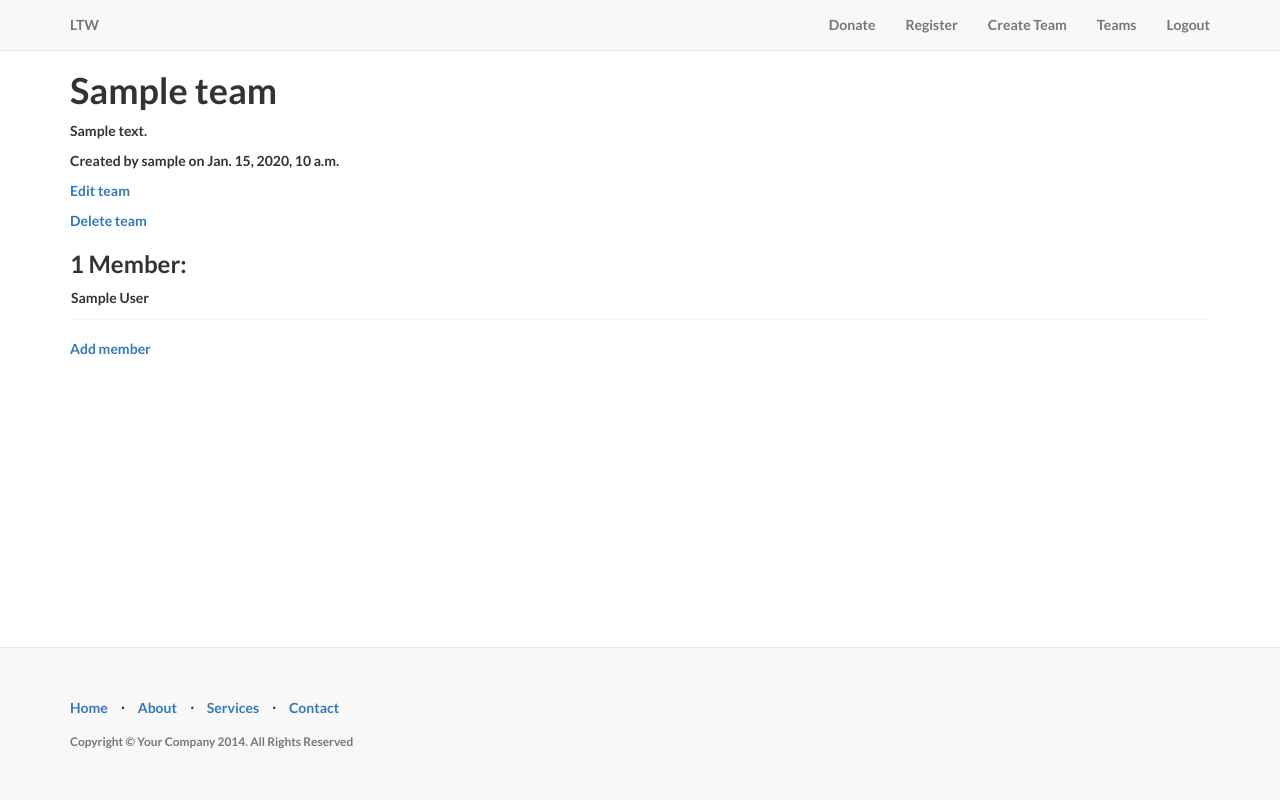
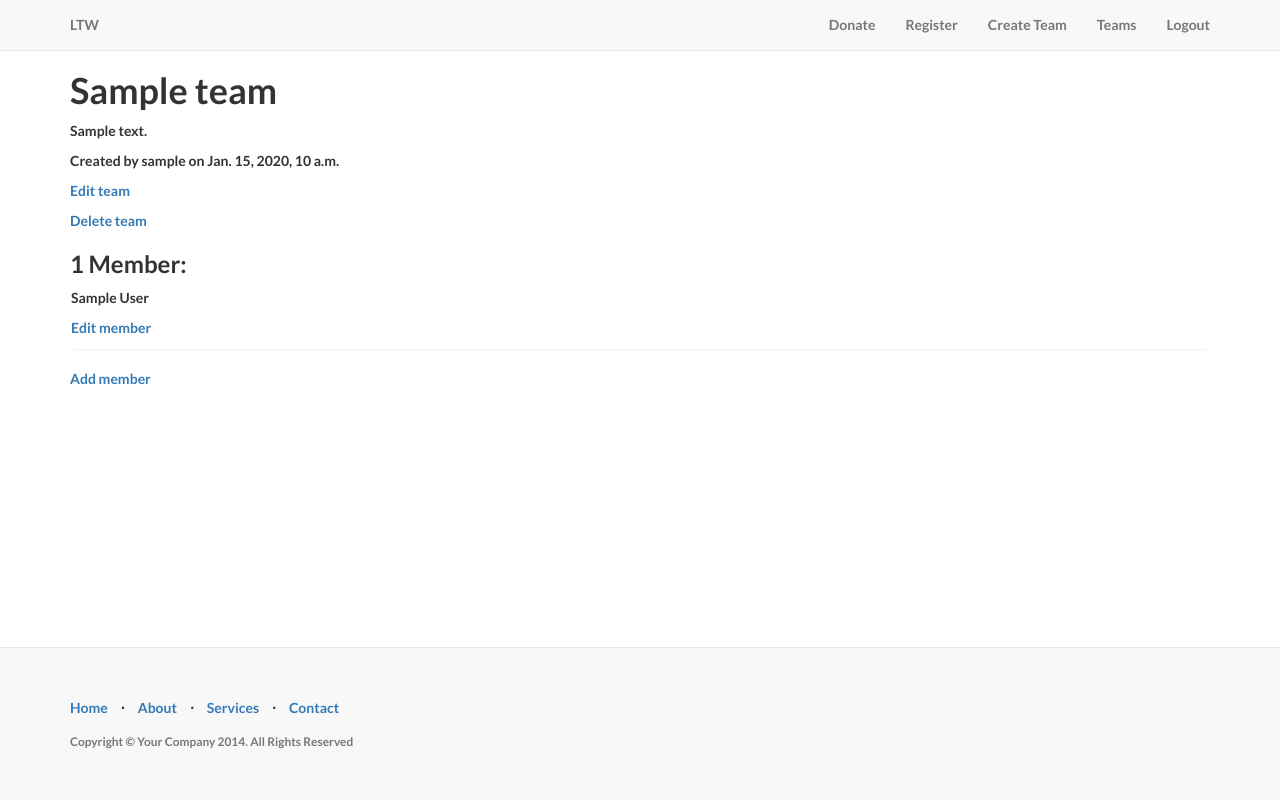
Before and after one commit to KereeceWilliams/ltw_landing, a Django app: page /team/1/ in a window 1280 px wide. Run offline with Django 3.2, Linux system fonts and the light colour scheme; a user stored in the database is signed in; tables that the repository leaves empty hold one stand-in row (values such as "Sample post"); some libraries are stand-ins or nearby versions.

Commit message:
Add member update view

```diff
--- a/core/urls.py
+++ b/core/urls.py
@@ -14,4 +14,5 @@ url(r'^user/', include('django.contrib.auth.urls')),
                        url(r'^team/update/(?P<pk>\d+)/$', TeamUpdateView.as_view(), name='team_update'),
                        url(r'^team/delete/(?P<pk>\d+)/$', TeamDeleteView.as_view(), name='team_delete'),
                        url(r'^team/(?P<pk>\d+)/member/create/$', MemberCreateView.as_view(), name='member_create'),
+                       url(r'^team/(?P<team_pk>\d+)/member/update/(?P<member_pk>\d+)/$', MemberUpdateView.as_view(), name='member_update'),
                       )
--- a/core/views.py
+++ b/core/views.py
@@ -75,3 +75,12 @@ class MemberCreateView(CreateView):
         form.instance.user = self.request.user
         form.instance.team = Team.objects.get(id=self.kwargs['pk'])
         return super(MemberCreateView, self).form_valid(form)
+
+class MemberUpdateView(UpdateView):
+    model = Member
+    pk_url_kwarg = 'member_pk'
+    template_name = 'member/member_form.html'
+    fields = ['name']
+
+    def get_success_url(self):
+        return self.object.team.get_absolute_url()
--- a/templates/team/team_detail.html
+++ b/templates/team/team_detail.html
@@ -13,6 +13,9 @@
 {% for member in members %}
 <div class="panel">
     <p>{{ member.name }}</p>
+{% if member.user == user %}
+<p><a href="{% url 'member_update' team_pk=team.id member_pk=member.id %}">Edit member</a></p>
+{% endif %}
 </div>
 {% endfor %}
 <p><a href="{% url 'member_create' pk=team.id %}">Add member</a></p>
```
